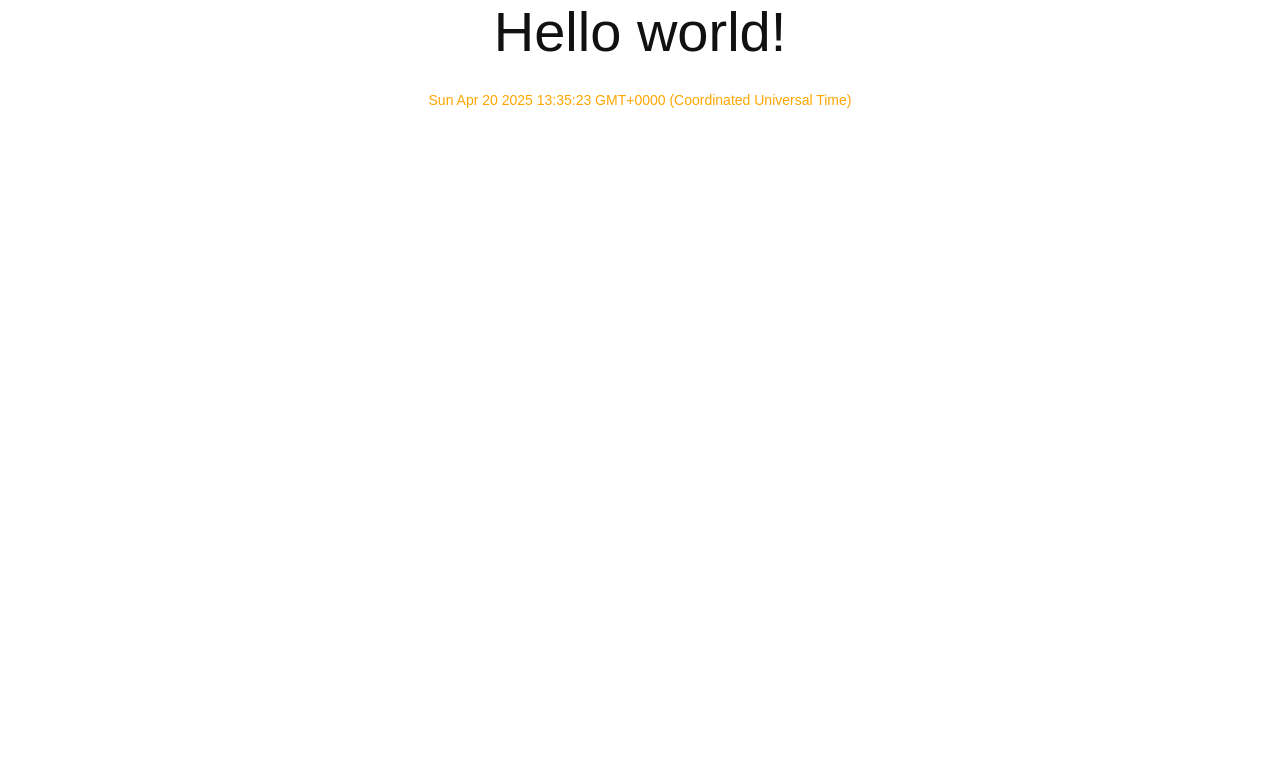
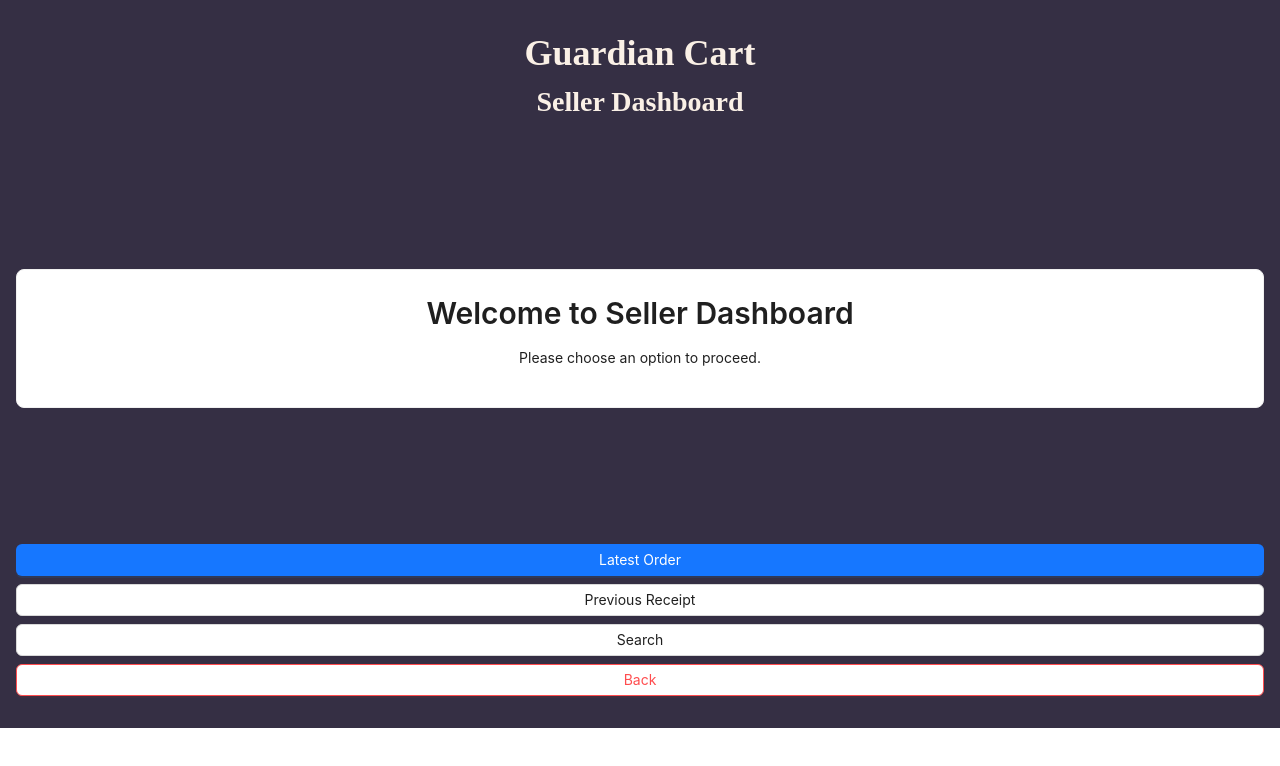
Before and after one commit to xyspace-git/GuardianCart, a React (Vite) app in the folder SellerApp/: page /home in a window 1280 px wide. Shown: the top 766 px of the page. Built offline with nearby package versions, Linux system fonts and the light colour scheme; what webfontloader would draw is missing.

Commit message:
Add files via upload

```diff
--- a/SellerApp/src/App.tsx
+++ b/SellerApp/src/App.tsx
@@ -4,7 +4,6 @@ import { PersistGate } from 'redux-persist/integration/react'
 import RootComponent from './RootComponent'
 import { persistor, store } from './store/reducers/store'
 
-import { Button } from 'antd'
 
 const App: React.FC = () => {
     return (
--- a/SellerApp/src/RootComponent.tsx
+++ b/SellerApp/src/RootComponent.tsx
@@ -1,6 +1,7 @@
 import React from 'react'
 import { BrowserRouter as Router, Route, Routes } from 'react-router'
 import LaunchScreen  from './pages/LaunchScreen';
+import MainSplash from './pages/SecondSplashScreen';
 import HomePage from './pages/HomePage'
 import NotFoundPage from './pages/NotFoundPage'
 import { ROUTES } from './resources/routes-constants'
@@ -11,6 +12,7 @@ const RootComponent: React.FC = () => {
         <Router>
             <Routes>
                 <Route path={ROUTES.LAUNCH_SCREEN} element={<LaunchScreen/>} />
+               {/* <Route path={ROUTES.MAINSPLASH_ROUTE} element={<MainSplash/>} /> */}
                 <Route path={ROUTES.HOMEPAGE_ROUTE} element={<HomePage />} />
                 <Route path="*" element={<NotFoundPage />} />
             </Routes>
--- a/SellerApp/src/index.tsx
+++ b/SellerApp/src/index.tsx
@@ -7,7 +7,7 @@ import WebFont from 'webfontloader'
 
 WebFont.load({
     google: {
-        families: ['Lilita One', 'Alata', 'Silkscreen']
+        families: ['Lilita One', 'Alata', 'Silkscreen', 'Bungee Spice', 'Eagle Lake']
     }
 });
 
--- a/SellerApp/src/pages/HomePage.tsx
+++ b/SellerApp/src/pages/HomePage.tsx
@@ -1,13 +1,100 @@
-import React from 'react'
-import DateDisplay from '../components/DateDisplay'
+import React, { useState } from 'react';
+import { Typography, Button, Card } from 'antd';
+
+const { Title } = Typography;
 
 const HomePage: React.FC = () => {
-    return (
-        <div style={{ position: 'relative', width: '100%', display: 'flex', justifyContent: 'center', alignItems: 'center', flexDirection: 'column' }}>
-            <h1 style={{ fontSize: '4em' }}>Hello world!</h1>
-            <DateDisplay />
+  const [currentSection, setCurrentSection] = useState<string>('home'); // 'home', 'latestOrder', etc.
+
+  const renderSection = () => {
+    switch (currentSection) {
+      case 'latestOrder':
+        return (
+          <Card>
+            <Title level={2}>Latest Order</Title>
+            <p>Order ID: 12345</p>
+            <p>Customer: John Doe</p>
+            <p>Status: Delivered</p>
+            <Button type="primary" block>View Details</Button>
+          </Card>
+        );
+      case 'previousReceipt':
+        return (
+          <Card>
+            <Title level={2}>Previous Receipt</Title>
+            <p>Receipt ID: 67890</p>
+            <p>Amount: $120</p>
+            <p>Date: 2023-05-01</p>
+            <Button type="primary" block>View Details</Button>
+          </Card>
+        );
+      case 'search':
+        return (
+          <Card>
+            <Title level={2}>Search</Title>
+            <input type="text" placeholder="Search Orders" style={{ width: '100%' }} />
+          </Card>
+        );
+      default:
+        return (
+          <Card>
+            <Title level={2}>Welcome to Seller Dashboard</Title>
+            <p>Please choose an option to proceed.</p>
+          </Card>
+        );
+    }
+  };
+
+  return (
+    <div
+      style={{
+        height: '91vh',
+        backgroundColor: '#352F44',
+        display: 'flex',
+        flexDirection: 'column',
+        padding: '2rem 1rem',
+        boxSizing: 'border-box',
+        textAlign: 'center',
+      }}
+    >
+      <div>
+        <Title level={1} style={{
+          color: '#FAF0E6',
+          fontFamily: 'Eagle Lake',
+          marginBottom: 0,
+          fontSize: 'clamp(24px, 6vw, 36px)',
+        }}>
+          Guardian Cart
+        </Title>
+        <Title level={2} style={{
+          color: '#FAF0E6',
+          fontFamily: 'Poppins',
+          marginTop: 8,
+          fontSize: 'clamp(18px, 4vw, 28px)',
+        }}>
+          Seller Dashboard
+        </Title>
+        <div style={{ marginTop: 150 }}>
+          {renderSection()}
         </div>
-    )
-}
+      </div>
 
-export default HomePage
+      <div style={{ marginTop: 'auto' }}>
+        <Button type="primary" block onClick={() => setCurrentSection('latestOrder')} style={{ marginTop: 8 }}>
+          Latest Order
+        </Button>
+        <Button block onClick={() => setCurrentSection('previousReceipt')} style={{ marginTop: 8 }}>
+          Previous Receipt
+        </Button>
+        <Button block onClick={() => setCurrentSection('search')} style={{ marginTop: 8 }}>
+          Search
+        </Button>
+        <Button danger block onClick={() => setCurrentSection('home')} style={{ marginTop: 8 }}>
+          Back
+        </Button>
+      </div>
+    </div>
+  );
+};
+
+export default HomePage;
--- a/SellerApp/src/pages/LaunchScreen.tsx
+++ b/SellerApp/src/pages/LaunchScreen.tsx
@@ -1,5 +1,5 @@
-import React, { useEffect } from 'react';
-import { Spin, Typography } from 'antd'
+import React, { useEffect, useState } from 'react';
+import { Typography } from 'antd';
 import { useNavigate } from 'react-router';
 import { ROUTES } from '~/resources/routes-constants';
 
@@ -7,34 +7,78 @@ const { Title } = Typography;
 
 const LaunchScreen: React.FC = () => {
   const navigate = useNavigate();
+  const [fadeOut, setFadeOut] = useState(false);
 
   useEffect(() => {
-        const timer = setTimeout(() => {
+    const fadeTimer = setTimeout(() => {
+      setFadeOut(true);
+    }, 2500);
+
+    const navtimer = setTimeout(() => {
       navigate(ROUTES.HOMEPAGE_ROUTE);
-        }, 3000);
+    }, 4000);
 
-        return () => clearTimeout(timer);
+    return () => {
+      clearTimeout(navtimer);
+      clearTimeout(fadeTimer);
+    };
   }, [navigate]);
 
   return (
-        <div style={{
+    <div
+      style={{
+        position: 'relative',
+        height: '100vh',
+        width: '100vw',
+        backgroundColor: 'black',
+      }}
+    >
+      <div
+        style={{
           display: 'flex',
           justifyContent: 'center',
           alignItems: 'center',
           height: '100vh',
-            backgroundColor: '#001529'
-        }}>
-            <div style={{
+          backgroundColor: '#001529',
+          opacity: fadeOut ? 0 : 1,
+          transition: 'opacity 1s ease-in-out',
+        }}
+      >
+        <div
+          style={{
             textAlign: 'center',
-                color: '#fff'
-            }}>
-
-                <Title level={1} style={{ color: 'white', margin: 0, fontFamily: 'Silkscreen' }}>XYSPACE NETWORK</Title>
-                <Title level={5} style={{ color: 'white', margin: 0, marginTop: 8, fontFamily: 'Silkscreen' }}>PRESENTS</Title>
-                {/*<Title level={1} style={{ color: 'white', margin: 0, marginTop: 20, fontFamily: 'Poppins' }}>Guardian Cart</Title> */}
+            color: '#fff',
+          }}
+        >
+          <Title
+            level={1}
+            style={{
+              color: 'white',
+              margin: 0,
+              fontFamily: 'Silkscreen',
+              fontSize: 'clamp(20px, 5vw, 32px)',
+              lineHeight: '1.2',
+            }}
+          >
+            XYSPACE NETWORK
+          </Title>
+          <Title
+            level={5}
+            style={{
+              color: 'white',
+              margin: 0,
+              marginTop: 8,
+              fontFamily: 'Silkscreen',
+              fontSize: 'clamp(10px, 3vw, 14px)',
+              lineHeight: '1.2',
+            }}
+          >
+            PRESENTS
+          </Title>
         </div>
       </div>
-    )
-}
+    </div>
+  );
+};
 
 export default LaunchScreen;
--- a/SellerApp/src/resources/routes-constants.ts
+++ b/SellerApp/src/resources/routes-constants.ts
@@ -1,4 +1,5 @@
 export const ROUTES = {
     LAUNCH_SCREEN: '/',
-    HOMEPAGE_ROUTE: '/home'
+    HOMEPAGE_ROUTE: '/home',
+    MAINSPLASH_ROUTE: '/mainsplash'
 };
--- a/SellerApp/src/styles/main.sass
+++ b/SellerApp/src/styles/main.sass
@@ -22,6 +22,3 @@ body
 
 code
   font-family: source-code-pro, Menlo, Monaco, Consolas, 'Courier New', monospace
-
-body
-  font-family: 'Poppins',sans-serif
```
Also changed, not shown: SellerApp/src/pages/SecondSplashScreen.tsx (added, +35 -0 lines). Lines whose indentation alone changed are shown as unchanged.
